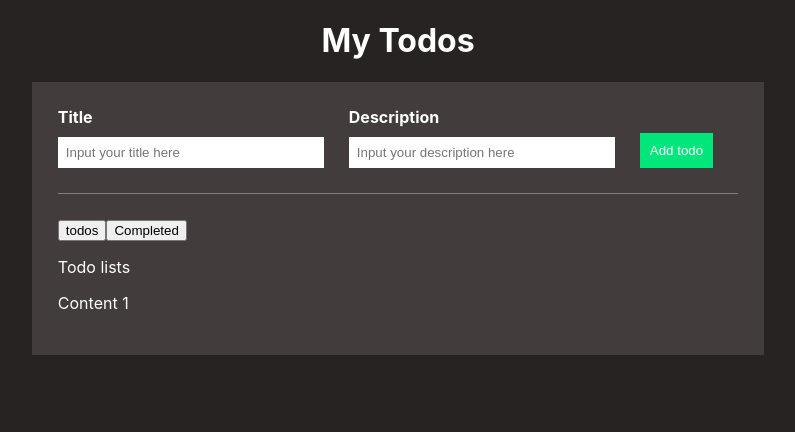
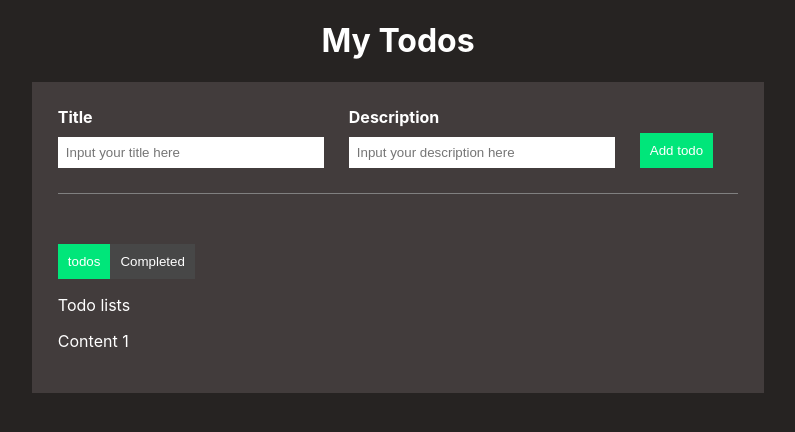
Before and after one commit to WahomeVincent/TODO-LIST-APP, a React (Create React App) app: page / in a window 1280 px wide. Shown: the top 432 px of the page, without its empty margins (242-1037 px from the left). Built offline with nearby package versions, Linux system fonts and the light colour scheme.

Commit message:
Setup the toggle between todos and completed

```diff
--- a/src/App.js
+++ b/src/App.js
@@ -1,10 +1,10 @@
-import React from 'react';
+import React, { useState } from 'react';
 import "./App.css"
 
 
 function App() {
 
-
+  const [isComplete, setIsComplete] = useState(false)
 
   return (
     <div className="app">
@@ -30,8 +30,10 @@ function App() {
         </div>
 
       <div className='btn-area'>
-        <button>todos</button>
-        <button>Completed</button>
+        <button className={`secondaryBtn ${isComplete === false && 'active'} `}
+        onClick={() => setIsComplete(true)}>todos</button>
+        <button className={`secondaryBtn ${isComplete === true && 'active'} `}
+        onClick={() => setIsComplete(false)}>Completed</button>
       </div>
 
       <div className='todo-lists'>
```
